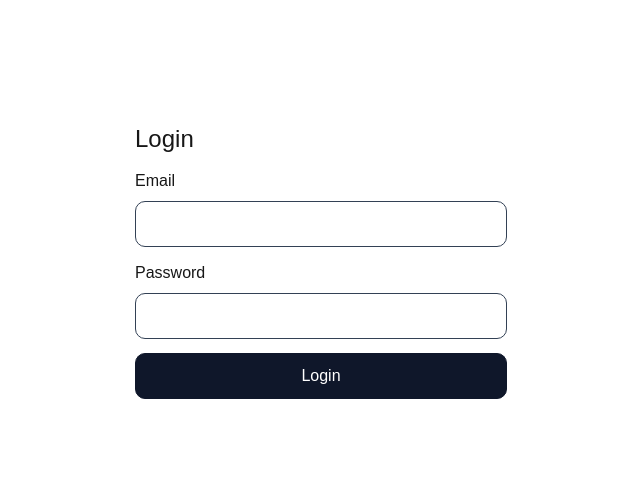
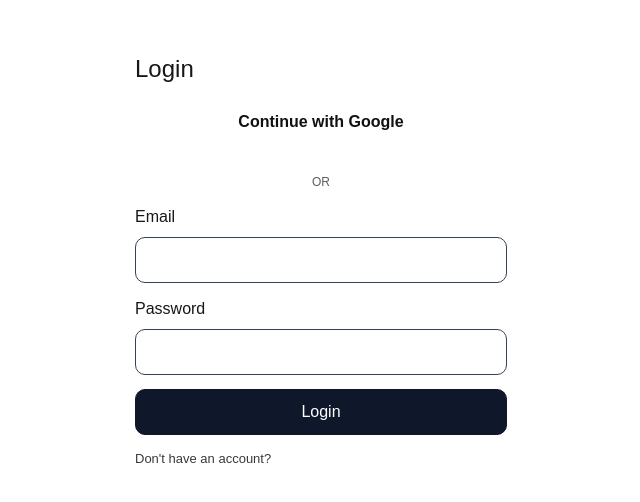
Before and after one commit to dasaa-ai/versionwatcher, a Next.js app: page /login in a window 1280 px wide. Shown: the part 140-642 px from the top of the page, without its empty margins (319-959 px from the left). Built offline with nearby package versions, Linux system fonts and the light colour scheme; no server answers.

Commit message:
Add Google OAuth login button

```diff
--- a/app/login/page.tsx
+++ b/app/login/page.tsx
@@ -2,6 +2,7 @@
 
 import { useEffect, useState } from "react";
 import { useRouter } from "next/navigation";
+import Link from "next/link";
 import { supabaseBrowser } from "@/lib/supabaseBrowser";
 
 export default function LoginPage() {
@@ -10,6 +11,7 @@ export default function LoginPage() {
 
   const [email, setEmail] = useState("");
   const [password, setPassword] = useState("");
+
   const [busy, setBusy] = useState(false);
   const [error, setError] = useState<string | null>(null);
 
@@ -46,20 +48,82 @@ export default function LoginPage() {
     router.replace("/dashboard");
   }
 
+  async function signInWithGoogle() {
+    try {
+      setBusy(true);
+      setError(null);
+
+      // This should match what you added in Supabase Auth URL Configuration
+      // (usually /auth/callback). If your project uses a different callback,
+      // change it here too.
+      const redirectTo = `${window.location.origin}/auth/callback`;
+
+      const { error } = await supabase.auth.signInWithOAuth({
+        provider: "google",
+        options: { redirectTo },
+      });
+
+      if (error) {
+        setError(error.message);
+        setBusy(false);
+      }
+      // If no error, browser will redirect to Google automatically.
+    } catch (err: any) {
+      setError(err?.message ?? "Google sign-in failed");
+      setBusy(false);
+    }
+  }
+
   return (
     <main style={{ minHeight: "100vh", display: "grid", placeItems: "center" }}>
-      <form
-        onSubmit={onSubmit}
-        style={{ width: "100%", maxWidth: 420, padding: 24 }}
-      >
+      <div style={{ width: "100%", maxWidth: 420, padding: 24 }}>
         <h1 style={{ fontSize: 24, marginBottom: 12 }}>Login</h1>
 
+        {/* Google OAuth */}
+        <button
+          type="button"
+          disabled={busy}
+          onClick={signInWithGoogle}
+          style={{
+            width: "100%",
+            padding: "10px 14px",
+            borderRadius: 10,
+            border: "1px solid rgba(255,255,255,0.15)",
+            background: "rgba(255,255,255,0.92)",
+            color: "#111",
+            cursor: busy ? "not-allowed" : "pointer",
+            opacity: busy ? 0.7 : 1,
+            fontWeight: 700,
+            marginBottom: 14,
+          }}
+        >
+          {busy ? "Please wait..." : "Continue with Google"}
+        </button>
+
+        {/* Divider */}
+        <div
+          style={{
+            display: "flex",
+            alignItems: "center",
+            gap: 12,
+            margin: "14px 0",
+            opacity: 0.7,
+          }}
+        >
+          <div style={{ height: 1, flex: 1, background: "rgba(255,255,255,0.15)" }} />
+          <div style={{ fontSize: 12 }}>OR</div>
+          <div style={{ height: 1, flex: 1, background: "rgba(255,255,255,0.15)" }} />
+        </div>
+
+        {/* Email + Password */}
+        <form onSubmit={onSubmit}>
           <label style={{ display: "block", marginBottom: 8 }}>Email</label>
           <input
             value={email}
             onChange={(e) => setEmail(e.target.value)}
             type="email"
             required
+            autoComplete="email"
             style={{
               width: "100%",
               padding: "10px 12px",
@@ -77,6 +141,7 @@ export default function LoginPage() {
             onChange={(e) => setPassword(e.target.value)}
             type="password"
             required
+            autoComplete="current-password"
             style={{
               width: "100%",
               padding: "10px 12px",
@@ -88,9 +153,7 @@ export default function LoginPage() {
             }}
           />
 
-        {error && (
-          <p style={{ color: "#fb7185", marginBottom: 10 }}>{error}</p>
-        )}
+          {error && <p style={{ color: "#fb7185", marginBottom: 10 }}>{error}</p>}
 
           <button
             disabled={busy}
@@ -102,13 +165,22 @@ export default function LoginPage() {
               border: "1px solid #0f172a",
               background: "#0f172a",
               color: "white",
-            cursor: "pointer",
+              cursor: busy ? "not-allowed" : "pointer",
               opacity: busy ? 0.7 : 1,
             }}
           >
             {busy ? "Logging in..." : "Login"}
           </button>
         </form>
+
+        {/* Signup link */}
+        <div style={{ marginTop: 14, fontSize: 13, opacity: 0.85 }}>
+          Don&apos;t have an account?{" "}
+          <Link href="/signup" style={{ textDecoration: "underline", color: "white" }}>
+            Sign up
+          </Link>
+        </div>
+      </div>
     </main>
   );
 }
```
Lines whose indentation alone changed are shown as unchanged.
